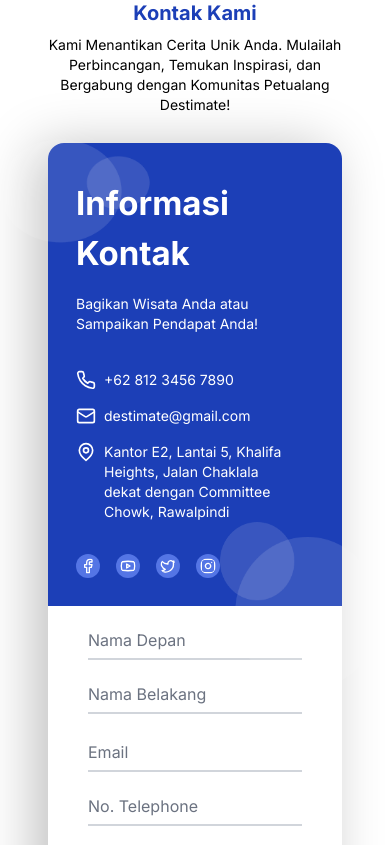
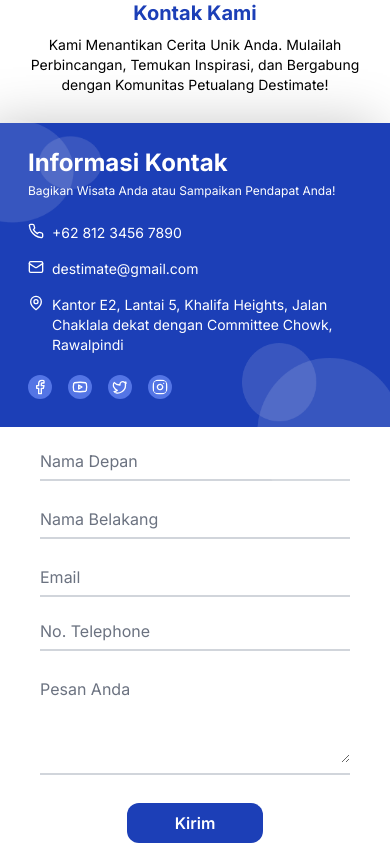
Before and after one commit to Capstone-Tim-02/sustain-tour-frontend-landing-page, a React (Vite) app: page / in a window 390 px wide. Shown: the part 4300-5145 px from the top of the page. Built offline with nearby package versions, Linux system fonts and the light colour scheme; no server answers.

Commit message:
Revisi: form contact send data to BE

```diff
--- a/package.json
+++ b/package.json
@@ -10,9 +10,9 @@
     "preview": "vite preview"
   },
   "dependencies": {
-    "@emailjs/browser": "^3.11.0",
     "@headlessui/react": "^1.7.17",
     "@hookform/resolvers": "^3.3.2",
+    "axios": "^1.6.2",
     "clsx": "^2.0.0",
     "lucide-react": "^0.292.0",
     "react": "^18.2.0",
--- a/src/pages/landingPage/Contact/Contact.jsx
+++ b/src/pages/landingPage/Contact/Contact.jsx
@@ -1,8 +1,9 @@
-import React, { useRef, useState, useEffect } from 'react';
-import Emailjs from '@emailjs/browser';
+import React, { useState, useEffect } from 'react';
 
 import { ContactInfo } from './SideContact';
 import { ModalSuccess, ModalFailed } from './ModalContact';
+import { CONST } from '@/utils/constants';
+import axios from 'axios';
 
 const data = {
   title: 'Kontak Kami',
@@ -10,12 +11,11 @@ const data = {
 };
 
 export const Contact = () => {
-  const form = useRef();
   const initialForm = {
-    firstName: '',
-    lastName: '',
+    first_name: '',
+    last_name: '',
     email: '',
-    phone: '',
+    phone_number: '',
     message: '',
   };
 
@@ -44,67 +44,59 @@ export const Contact = () => {
 
   const validateInput = (inputForm) => {
     return {
-      firstName: /\s/.test(inputForm.firstName)
-        ? 'Nama depan tidak boleh mengandung spasi'
-        : inputForm.firstName.length === 0
-        ? 'Nama depan harus diisi'
+      first_name: !/^[a-zA-Z0-9 ]*$/.test(inputForm.first_name)
+        ? 'Nama depan tidak boleh mengandung simbol'
+        : inputForm.first_name.length < 3
+        ? 'Nama depan minimal 3 karakter'
         : '',
-
       email: !/^[\w-]+(\.[\w-]+)*@([\w-]+\.)+[a-zA-Z]{2,7}$/.test(inputForm.email)
-        ? 'Invalid email format.'
+        ? 'Kesalahan format email'
         : '',
-
-      phone:
-        inputForm.phone[0] !== '0' && inputForm.phone.length !== 0
+      phone_number:
+        inputForm.phone_number.length < 11 || inputForm.phone_number.length > 13
+          ? 'No. Telephone harus 11-13 karakter'
+          : inputForm.phone_number[0] !== '0'
           ? 'No. Telephone harus dimulai dengan angka 0'
-          : (inputForm.phone.length < 11 || inputForm.phone.length > 13) &&
-            inputForm.phone.length !== 0
-          ? 'No. Telephone harus 11-13 karakter'
           : '',
-
-      message: inputForm.message.length === 0 ? 'Pesan Tidak boleh kosong' : '',
+      message: inputForm.message.length < 10 ? 'Pesan minimal 10 karakter' : '',
     };
   };
 
   useEffect(() => {
     setErrors(validateInput(inputForm));
   }, [
-    inputForm.firstName,
-    inputForm.lastName,
+    inputForm.first_name,
+    inputForm.last_name,
     inputForm.email,
-    inputForm.phone,
+    inputForm.phone_number,
     inputForm.message,
   ]);
 
-  const handleSendEmail = (e) => {
+  const onSubmit = async (e) => {
     e.preventDefault();
 
-    Emailjs.sendForm(
-      import.meta.env.VITE_EMAIL_SERVICE_ID,
-      import.meta.env.VITE_EMAIL_TEMPLATE_ID,
-      form.current,
-      import.meta.env.VITE_EMAIL_PUBLIK_KEY
-    ).then(
-      () => {
-        setInputForm(initialForm);
-        setIsSuccess(true);
-      },
-      () => {
-        setInputForm(initialForm);
-        setIsFailed(true);
-      }
-    );
+    try {
+      const result = await axios.post(`${CONST.BASE_URL_API}/cooperation`, inputForm);
 
-    form.current.reset();
-    setTimeout(() => {
-      setIsSuccess(false);
-      setIsFailed(false);
-    }, 3000);
+      console.log(result.data.message);
+      setIsSuccess(true);
+    } catch (error) {
+      console.error(error.response ? error.response.data.message : error);
+      setIsFailed(true);
+      throw new Error(error);
+    } finally {
+      setInputForm(initialForm);
+      setTimeout(() => {
+        setIsSuccess(false);
+        setIsFailed(false);
+      }, 2000);
+    }
   };
 
+  console.log(inputForm);
   return (
     <section id="kontak">
-      <div className="my-6 p-7">
+      <div className="my-6 py-7 md:px-7">
         <div className="mx-auto flex flex-col items-center gap-2 text-center">
           <h1 className="font-sans text-xl font-bold text-primary-100 sm:text-2xl lg:text-3xl">
             {data.title}
@@ -112,34 +104,30 @@ export const Contact = () => {
           <p className="max-w-[500px] font-sans text-sm sm:text-lg md:max-w-[600px] md:text-base">
             {data.desc}
           </p>
-          <div className="mt-5 flex max-h-full max-w-full flex-col rounded-2xl bg-white shadow-[-13px_4px_53px_0px_rgba(0,0,0,0.25)] md:max-h-full md:w-[1000px] md:flex-row xl:max-h-[430px]">
+          <div className="mt-5 flex max-h-full w-screen flex-col bg-white shadow-[-13px_4px_53px_0px_rgba(0,0,0,0.25)] md:max-h-full md:max-w-[880px] md:flex-row md:rounded-2xl xl:max-h-[430px] xl:max-w-[1000px]">
             <ContactInfo />
-            <form
-              ref={form}
-              onSubmit={handleSendEmail}
-              className="flex flex-col gap-0 px-10 py-4 md:gap-3 md:py-12"
-            >
-              <div className="mb-5 flex flex-col justify-between gap-4 md:max-w-full md:flex-row md:gap-3 xl:max-w-full">
+            <form onSubmit={onSubmit} className="flex flex-col gap-0 px-10 py-4 md:gap-3 md:py-12">
+              <div className="mb-5 flex flex-col justify-between gap-5 md:max-w-full md:flex-row md:gap-3 xl:max-w-full">
                 <FormInput
                   type="text"
                   placeholder="Nama Depan"
-                  name="firstName"
-                  value={inputForm.firstName}
+                  name="first_name"
+                  value={inputForm.first_name}
                   onChange={handleChange}
                   onFocus={formFocus}
                   onBlur={formUnFocus}
-                  error={errors.firstName}
+                  error={errors.first_name}
                   onTouched={onTouched}
                 />
                 <FormInput
                   type="text"
                   placeholder="Nama Belakang"
-                  name="lastName"
-                  value={inputForm.lastName}
+                  name="last_name"
+                  value={inputForm.last_name}
                   onChange={handleChange}
                   onFocus={formFocus}
                   onBlur={formUnFocus}
-                  error={errors.lastName}
+                  error={errors.last_name}
                   onTouched={onTouched}
                 />
               </div>
@@ -158,12 +146,12 @@ export const Contact = () => {
                 <FormInput
                   type="number"
                   placeholder="No. Telephone"
-                  name="phone"
-                  value={inputForm.phone}
+                  name="phone_number"
+                  value={inputForm.phone_number}
                   onChange={handleChange}
                   onFocus={formFocus}
                   onBlur={formUnFocus}
-                  error={errors.phone}
+                  error={errors.phone_number}
                   onTouched={onTouched}
                 />
               </div>
@@ -187,7 +175,7 @@ export const Contact = () => {
                   <p className="text-left text-sm text-red-400 md:text-xs">{errors.message}</p>
                 )}
               </div>
-              <div className="mt-3 text-left md:mt-0">
+              <div className="mt-3 text-center sm:text-left md:mt-0">
                 <button
                   className={
                     Object.values(errors).some((error) => error !== '')
@@ -225,7 +213,8 @@ const FormInput = ({
     <div className="flex flex-col">
       <div className="flex items-center border-b-2 border-gray-300 py-1 md:max-w-[300px] lg:w-[300px] xl:w-[280px]">
         <input
-          className="w-full appearance-none border-none bg-transparent px-0 py-1 leading-tight text-gray-700 focus:outline-none"
+          className="w-full appearance-none border-none bg-transparent px-0 py-1 leading-tight text-gray-700 focus:border-0 focus:outline-none active:border-none"
+          style={{ outline: 'none' }}
           type={type}
           placeholder={placeholder}
           name={name}
--- a/src/pages/landingPage/Contact/SideContact.jsx
+++ b/src/pages/landingPage/Contact/SideContact.jsx
@@ -24,29 +24,41 @@ const data = {
 
 export const ContactInfo = () => {
   return (
-    <div className="flex max-h-full w-full flex-col gap-4 rounded-2xl rounded-b-none rounded-bl-none bg-primary-100 p-7 text-left text-white md:max-h-[490px] md:max-w-[300px] md:rounded-r-none md:rounded-bl-2xl lg:max-w-[360px] xl:max-h-[430px]">
+    <div className="flex max-h-full w-full flex-col gap-1 rounded-none rounded-b-none rounded-bl-none bg-primary-100 p-7 text-left text-white md:max-h-[490px] md:max-w-[300px] md:gap-4 md:rounded-l-2xl md:rounded-r-none lg:max-w-[360px] xl:max-h-[430px]">
       <img src={Bubble1} alt="bubble" className="-ml-24 -mt-12 w-[180px]" />
-      <h1 className="-mt-24 text-[33px] font-bold md:-mt-14">{data.title}</h1>
-      <p className="max-w-[300px] text-sm md:text-xs xl:max-w-[250px]">{data.desc}</p>
+      <h1 className="-mt-24 text-2xl font-bold md:-mt-14 xl:text-[33px]">{data.title}</h1>
+      <p className="text-xs md:max-w-[300px] md:text-xs xl:max-w-[250px]">{data.desc}</p>
 
       <div className="mt-5 flex flex-col gap-4">
         <div className="flex gap-2">
-          <PhoneIcon alt="phone" className="h-5 w-5" />
-          <p className="max-w-[180px] text-sm  md:max-w-[210px] md:text-xs xl:max-w-[230px]">
+          <div className="md:min-w-[8px]">
+            <PhoneIcon alt="email" className="h-4 w-4 sm:h-5 sm:w-5" />
+          </div>
+          <div>
+            <p className="max-w-sm text-sm md:max-w-[210px] md:text-xs xl:max-w-[230px]">
               {data.phone}
             </p>
           </div>
+        </div>
         <div className="flex gap-2">
-          <MailIcon alt="email" className="h-5 w-5" />
-          <p className="max-w-[180px] text-sm  md:max-w-[210px] md:text-xs xl:max-w-[230px]">
+          <div className="md:min-w-[8px]">
+            <MailIcon alt="email" className="h-4 w-4 sm:h-5 sm:w-5" />
+          </div>
+          <div>
+            <p className="max-w-sm text-sm md:max-w-[210px] md:text-xs xl:max-w-[230px]">
               {data.email}
             </p>
           </div>
+        </div>
         <div className="flex gap-2">
-          <MapPin alt="address" className="h-5 w-5" />
-          <p className="max-w-[180px] text-sm  md:max-w-[210px] md:text-xs xl:max-w-[230px]">
+          <div className="md:min-w-[8px]">
+            <MapPin alt="address" className="h-4 w-4 sm:h-5 sm:w-5" />
+          </div>
+          <div>
+            <p className="max-w-sm text-sm md:max-w-[210px] md:text-xs xl:max-w-[230px]">
               {data.address}
             </p>
+          </div>
         </div>
       </div>
       <SosmedIcon />
--- /dev/null
+++ b/src/utils/constants.jsx
@@ -0,0 +1,3 @@
+export const CONST = {
+  BASE_URL_API: `${import.meta.env.VITE_BASE_URL_API}`,
+};
```
Also changed, not shown: 2 other files (tests, documents, lock files or other folders). Lines whose indentation alone changed are shown as unchanged.
